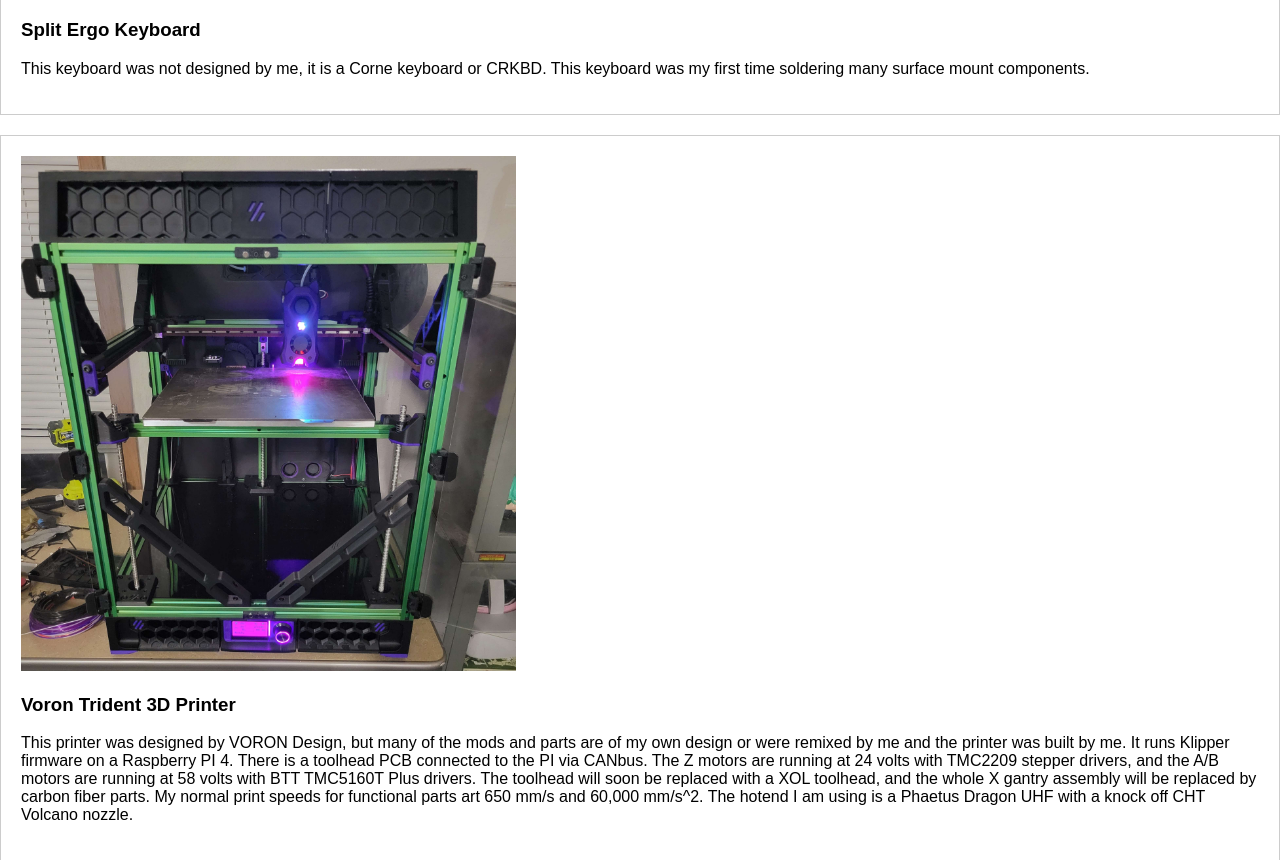
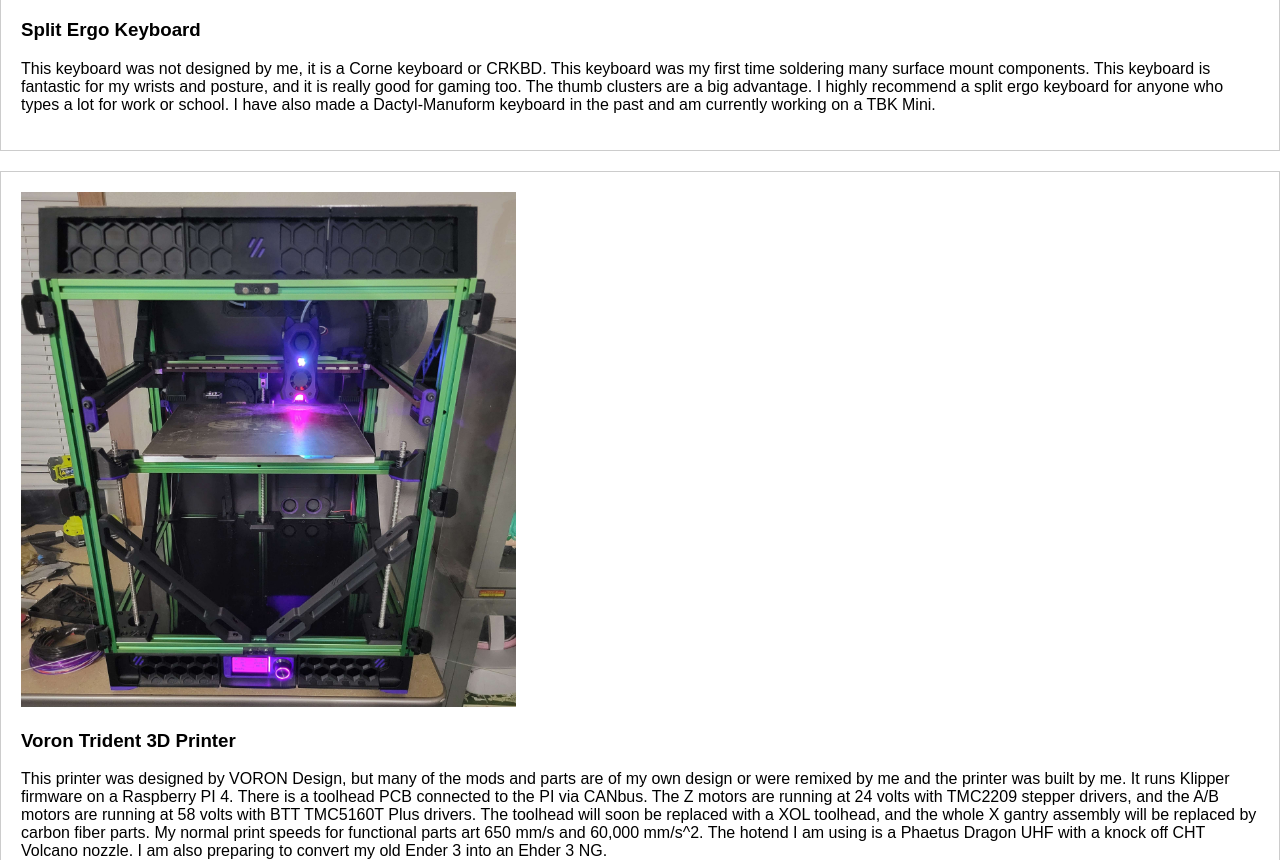
Before and after one commit to JakeEgler/ComS-319-portfolio, a plain HTML site: page index.html in a window 1280 px wide. Shown: the part 2559-3419 px from the top of the page. Drawn offline with Linux system fonts and the light colour scheme.

Commit message:
added more stuff.

```diff
--- a/index.html
+++ b/index.html
@@ -73,7 +73,10 @@
             <img src="./images/personal-projects/project2.jpg" alt="Split Ergo Keyboard">
             <h3>Split Ergo Keyboard</h3>
             <p>This keyboard was not designed by me, it is a Corne keyboard or CRKBD. This keyboard was my first time
-                soldering many surface mount components.</p>
+                soldering many surface mount components. This keyboard is fantastic for my wrists and posture, and it is
+                really good for gaming too. The thumb clusters are a big advantage. I highly recommend a split ergo
+                keyboard for anyone who types a lot for work or school. I have also made a Dactyl-Manuform keyboard in
+                the past and am currently working on a TBK Mini.</p>
         </div>
         <div class="project">
             <img src="./images/personal-projects/project3.jpg" alt="Project 1">
@@ -84,7 +87,8 @@
                 drivers, and the A/B motors are running at 58 volts with BTT TMC5160T Plus drivers. The toolhead will
                 soon be replaced with a XOL toolhead, and the whole X gantry assembly will be replaced by carbon fiber
                 parts. My normal print speeds for functional parts art 650 mm/s and 60,000 mm/s^2. The hotend I am using
-                is a Phaetus Dragon UHF with a knock off CHT Volcano nozzle.</p>
+                is a Phaetus Dragon UHF with a knock off CHT Volcano nozzle. I am also preparing to convert my old Ender
+                3 into an Ehder 3 NG.</p>
         </div>
     </section>
     <section id="contact">
```
